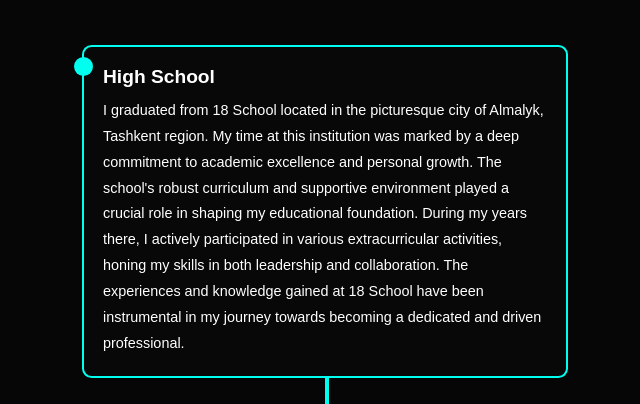
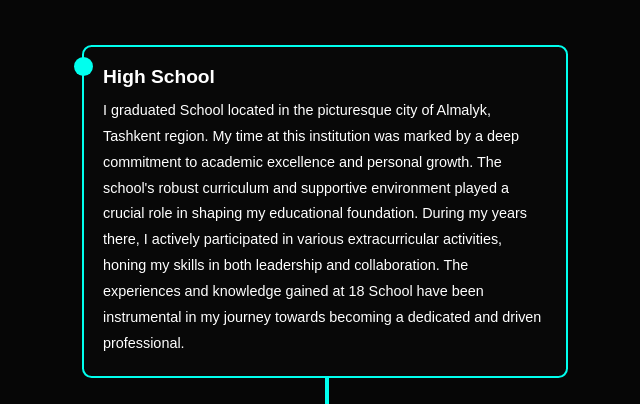
Before and after one commit to laylopardayeva/Personal-Portfolio, a plain HTML site: page index.html in a window 1280 px wide. Shown: the part 943-1347 px from the top of the page, 315-955 px from the left. Drawn offline with nearby package versions, Linux system fonts and the light colour scheme.

Commit message:
Update index.html

```diff
--- a/index.html
+++ b/index.html
@@ -52,7 +52,7 @@
             <div class="timeline">
                 <div class="timeline-item">
                     <h3>High School</h3>
-                    <p>I graduated from 18 School located in the picturesque city of Almalyk, Tashkent region. My time at this institution was marked by a deep commitment to academic excellence and personal growth. The school's robust curriculum and supportive environment played a crucial role in shaping my educational foundation. During my years there, I actively participated in various extracurricular activities, honing my skills in both leadership and collaboration. The experiences and knowledge gained at 18 School have been instrumental in my journey towards becoming a dedicated and driven professional.</p>
+                    <p>I graduated School located in the picturesque city of Almalyk, Tashkent region. My time at this institution was marked by a deep commitment to academic excellence and personal growth. The school's robust curriculum and supportive environment played a crucial role in shaping my educational foundation. During my years there, I actively participated in various extracurricular activities, honing my skills in both leadership and collaboration. The experiences and knowledge gained at 18 School have been instrumental in my journey towards becoming a dedicated and driven professional.</p>
                 </div>
                 <div class="timeline-item">
                     <h3>University</h3>
```
